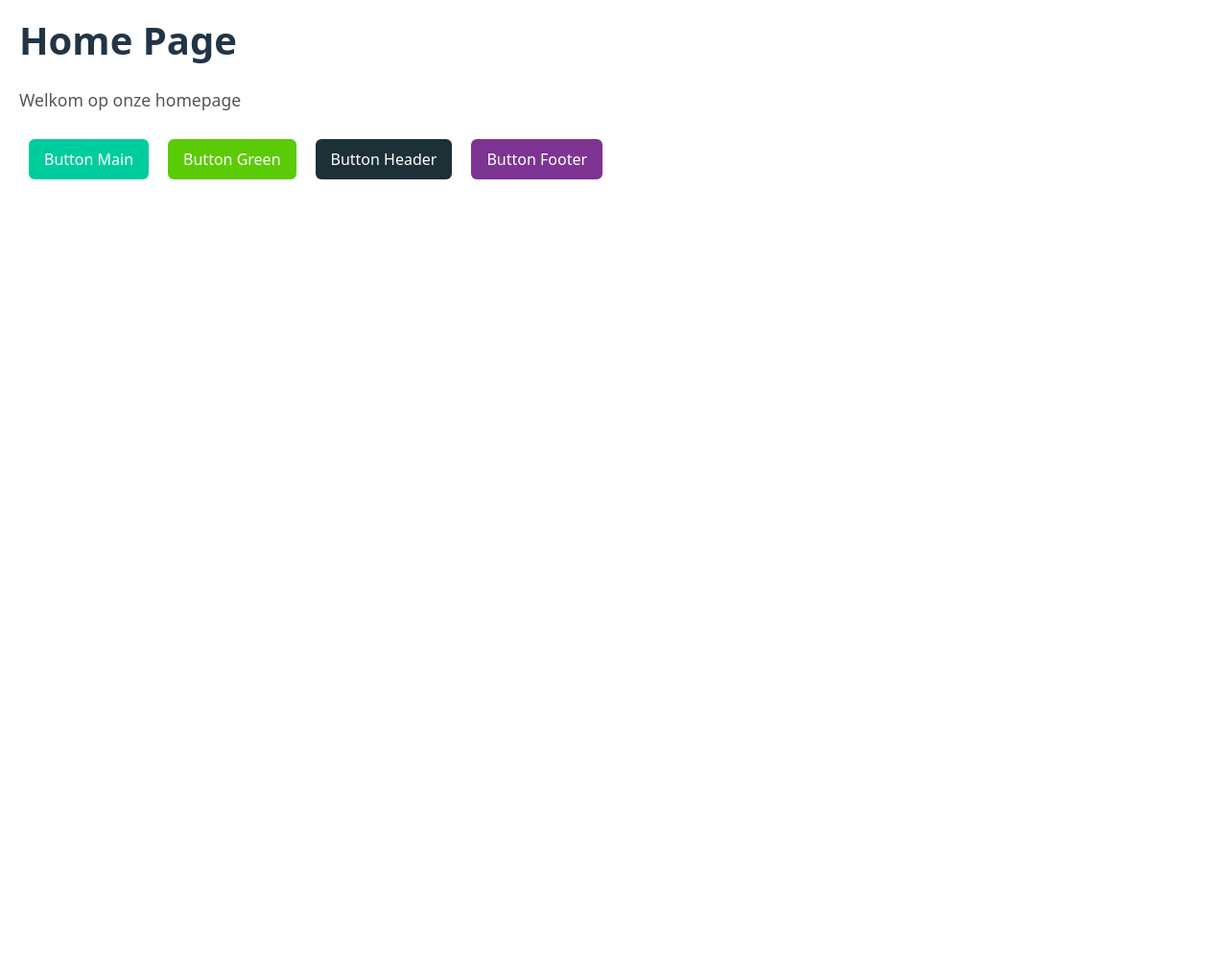
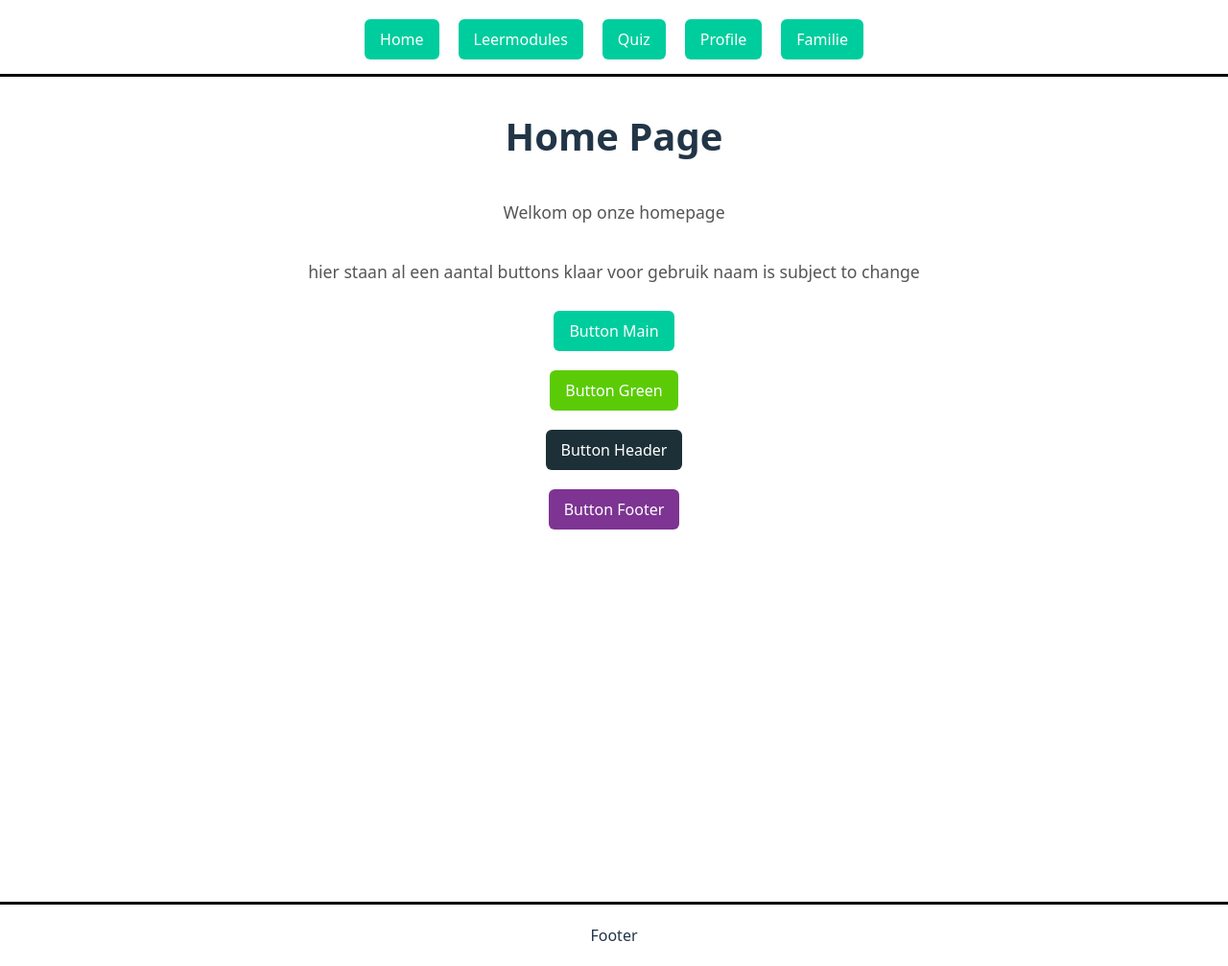
Before and after one commit to BryanBooij/TLE-3, a React (Vite) app: page / in a window 1280 px wide. Shown: the whole page at 96% size. Before the commit the page ends 840 px from the top, so only its background shows below. Built offline with nearby package versions, Linux system fonts and the light colour scheme.

Commit message:
added layout navbar and footer

```diff
--- a/src/404/NotFound.css
+++ b/src/404/NotFound.css
@@ -11,15 +11,15 @@
 }
 
 .not-found h1 {
-    font-size: 3.75rem;
+    font-size: 100px;
     font-weight: 700;
-    margin-bottom: 1rem;
+    margin-bottom: 20px;
 }
 
 .not-found h2 {
-    font-size: 1.5rem;
+    font-size: 20px;
     font-weight: 600;
-    margin-bottom: 0.5rem;
+    margin-bottom: 5px;
 }
 
 .not-found p {
--- a/src/Home.css
+++ b/src/Home.css
@@ -3,6 +3,10 @@
   min-height: 100vh;
   padding: 20px;
   color: #213547;
+  display: flex;
+  flex-direction: column;
+  align-items: center;
+  justify-content: flex-start;
 }
 
 .home-container h1 {
@@ -18,4 +22,5 @@
 
 .home-container button {
   margin: 10px;
+  display: inline-block;
 }
--- a/src/Home.jsx
+++ b/src/Home.jsx
@@ -9,17 +9,14 @@ import {useNavigate} from "react-router";
 function Home(){
     const navigate = useNavigate();
 
-    const handleHomeClick = () => {
-        navigate("*");
-    };
-
     return (
         <>
             <div className="home-container">
                 <h1>Home Page</h1>
                 <p>Welkom op onze homepage</p>
-                {/* Buttons placeholder for not to showcase */}
-                <ButtonMain label="Button Main" onClick={handleHomeClick}/>
+                <p>hier staan al een aantal buttons klaar voor gebruik naam is subject to change</p>
+                {/* Buttons placeholder for display purposes */}
+                <ButtonMain label="Button Main" onClick={() => navigate("*")}/>
                 <ButtonGreen label="Button Green"/>
                 <ButtonHeader label="Button Header"/>
                 <ButtonFooter label="Button Footer"/>
--- /dev/null
+++ b/src/Layout.css
@@ -0,0 +1,24 @@
+.layout-nav {
+    display: flex;
+    gap: 20px;
+    font-weight: bold;
+    align-items: center;
+    justify-content: center;
+    border-bottom: 3px solid black;
+    padding-bottom: 15px;
+    margin-bottom: 20px;
+    margin-top: 20px;
+}
+
+.layout-main {
+    display: flex;
+    justify-content: center;
+    align-items: flex-start;
+}
+
+.layout-footer {
+    text-align: center;
+    border-top: 3px solid black;
+    padding-top: 20px;
+    padding-bottom: 20px;
+}
--- /dev/null
+++ b/src/Layout.jsx
@@ -0,0 +1,27 @@
+import {Outlet, useNavigate} from "react-router";
+import "./Layout.css";
+import ButtonMain from "./buttons/ButtonMain.jsx";
+
+function Layout() {
+    const navigate = useNavigate();
+
+    return (
+        <div className="layout-container">
+            <header className="layout-header">
+                <nav className="layout-nav">
+                    <ButtonMain label="Home" onClick={() => navigate("/")} />
+                    <ButtonMain label="Leermodules" onClick={() => navigate("/")} />
+                    <ButtonMain label="Quiz" onClick={() => navigate("/")} />
+                    <ButtonMain label="Profile" onClick={() => navigate("/")} />
+                    <ButtonMain label="Familie" onClick={() => navigate("/")} />
+                </nav>
+            </header>
+            <main className="layout-main">
+                <Outlet />
+            </main>
+            <footer className="layout-footer">Footer</footer>
+        </div>
+    );
+}
+
+export default Layout;
```
Also changed, not shown: src/App.jsx (+12 -6 lines).
